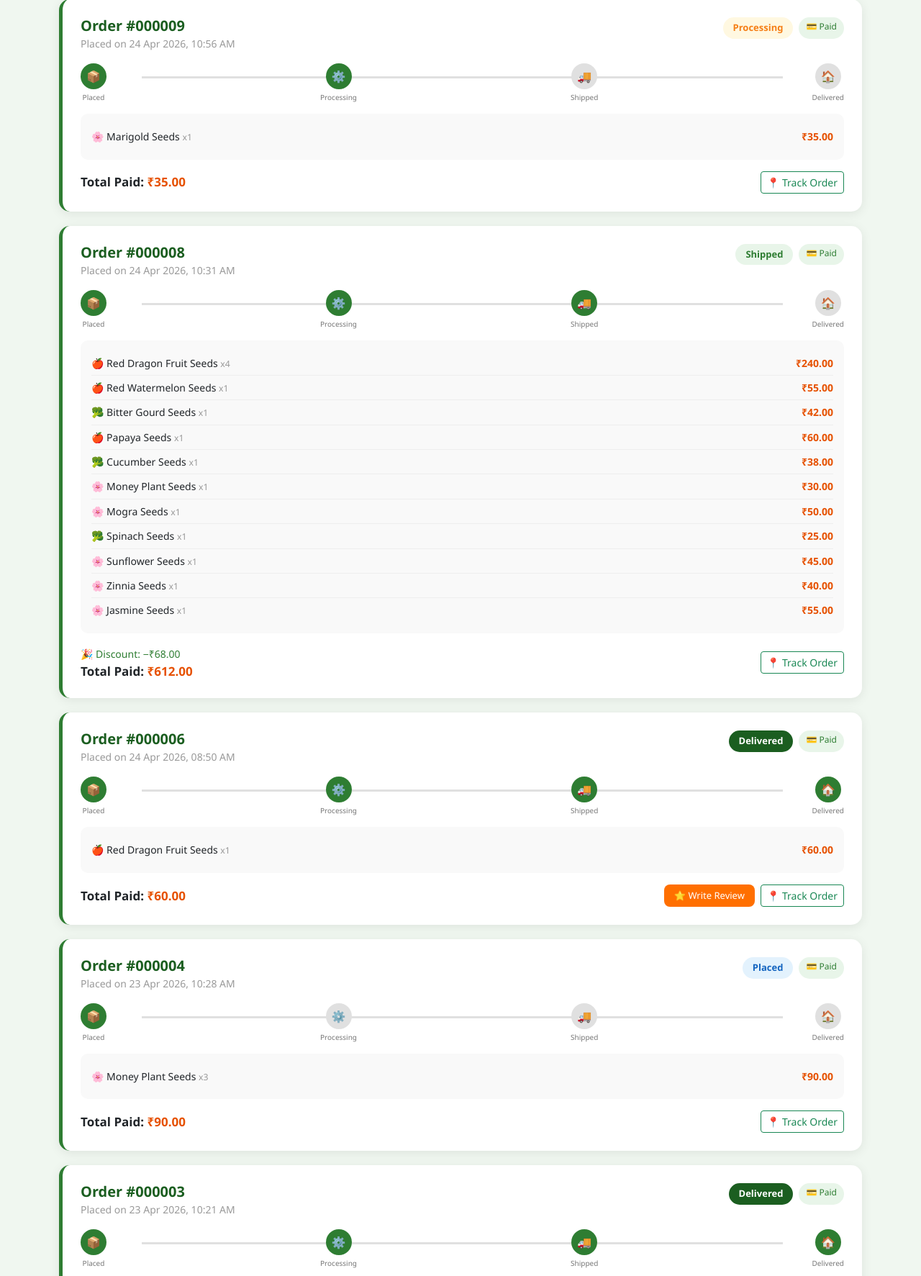
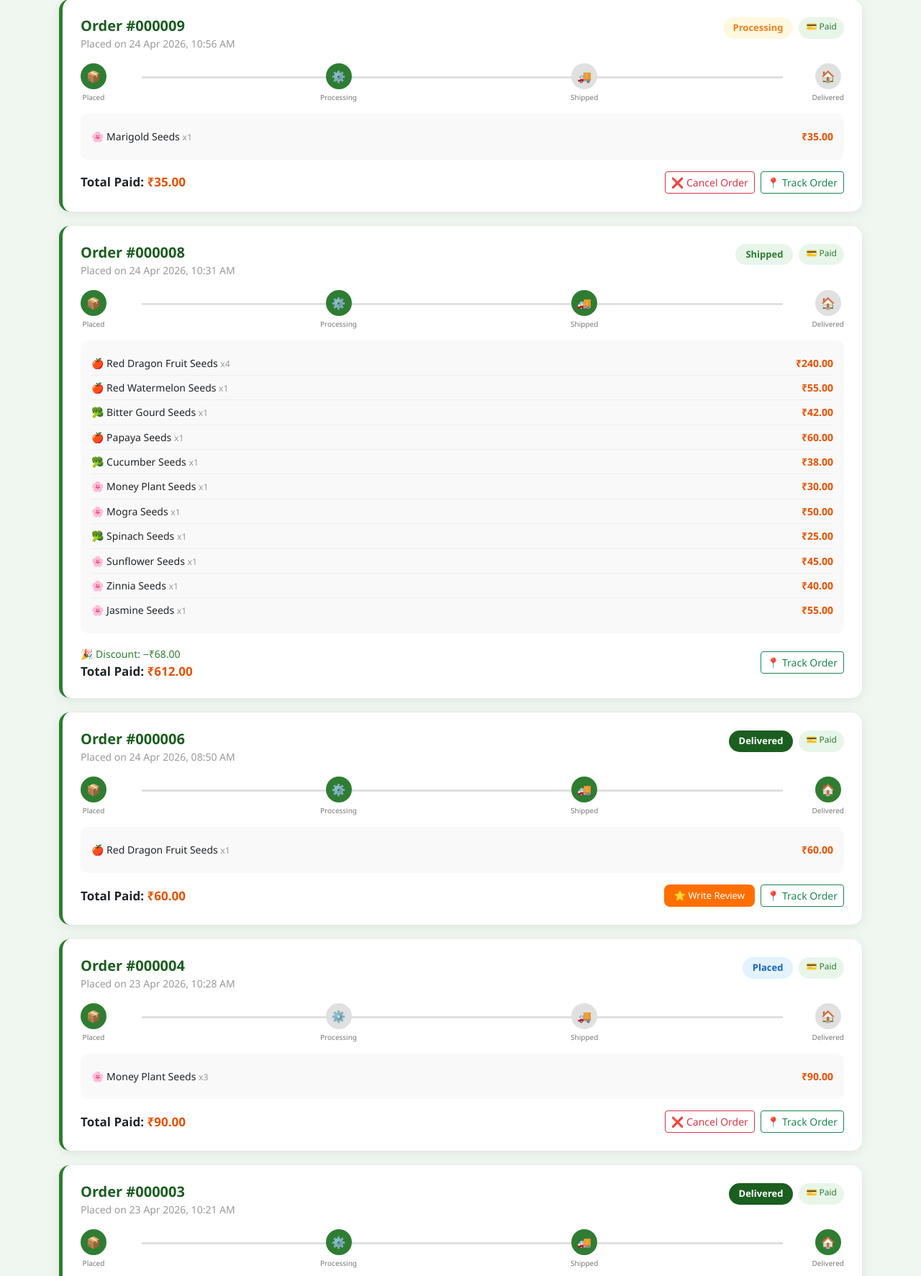
Before and after one commit to Neha-Bhat11/gogreen, a PHP site: page /gogreen/pages/order_details.php in a window 1280 px wide. Shown: the part 147-1920 px from the top of the page at 72% size. Run offline with PHP 8.4, Linux system fonts and the light colour scheme; a user stored in the database is signed in; data comes from the database, SQL or seed files in the repository.

Commit message:
Updated order functionality

```diff
--- a/admin/manage_orders.php
+++ b/admin/manage_orders.php
@@ -70,6 +70,7 @@ $orders = $pdo->query("SELECT o.*, u.name as user_name, u.email as user_email
         .status-processing { background: #fff8e1; color: #f57f17; }
         .status-shipped    { background: #e8f5e9; color: #2e7d32; }
         .status-delivered  { background: #1b5e20; color: white; }
+        .status-cancelled { background: #ffebee; color: #c62828; }
     </style>
 </head>
 <body>
@@ -152,6 +153,7 @@ $orders = $pdo->query("SELECT o.*, u.name as user_name, u.email as user_email
                                 <option value="processing" <?= $order['order_status']=='processing' ? 'selected':'' ?>>Processing</option>
                                 <option value="shipped"    <?= $order['order_status']=='shipped'    ? 'selected':'' ?>>Shipped</option>
                                 <option value="delivered"  <?= $order['order_status']=='delivered'  ? 'selected':'' ?>>Delivered</option>
+                                <option value="cancelled"  <?= $order['order_status']=='cancelled'  ? 'selected':'' ?>>Cancelled</option>
                             </select>
                             <button type="submit" name="update_status"
                                     class="btn btn-success btn-sm">✓</button>
--- a/pages/order_details.php
+++ b/pages/order_details.php
@@ -48,6 +48,7 @@ $orders = $stmt->fetchAll();
         .status-processing { background: #fff8e1; color: #f57f17; }
         .status-shipped    { background: #e8f5e9; color: #2e7d32; }
         .status-delivered  { background: #1b5e20; color: white; }
+        .status-cancelled { background: #ffebee; color: #c62828; }
         .payment-badge {
             padding: 4px 10px; border-radius: 20px; font-size: 12px;
         }
@@ -153,6 +154,7 @@ $orders = $stmt->fetchAll();
             // Track steps
             $steps   = ['placed', 'processing', 'shipped', 'delivered'];
             $current = array_search($order['order_status'], $steps);
+            if ($current === false) $current = -1; // for cancelled
         ?>
         <div class="order-card">
             <!-- Order Header -->
@@ -230,10 +232,26 @@ $orders = $stmt->fetchAll();
             ⭐ Write Review
         </button>
     <?php endif; ?>
+
+    <?php if (in_array($order['order_status'], ['placed', 'processing'])): ?>
+        <button onclick="cancelOrder(<?= $order['id'] ?>)"
+                class="btn btn-outline-danger btn-sm">
+            ❌ Cancel Order
+        </button>
+    <?php endif; ?>
+
+    <?php if ($order['order_status'] == 'cancelled'): ?>
+        <span class="badge bg-danger px-3 py-2">
+            ❌ Order Cancelled
+        </span>
+    <?php endif; ?>
+
+    <?php if ($order['order_status'] != 'cancelled'): ?>
         <a href="order_tracking.php?id=<?= $order['id'] ?>"
            class="btn btn-outline-success btn-sm">
             📍 Track Order
         </a>
+    <?php endif; ?>
 </div>
             </div>
         </div>
@@ -269,6 +287,25 @@ $orders = $stmt->fetchAll();
 function openReview(orderId) {
     window.location.href = 'order_tracking.php?id=' + orderId + '&review=1';
 }
+function cancelOrder(orderId) {
+    if (!confirm('Are you sure you want to cancel this order?\nThis action cannot be undone!')) {
+        return;
+    }
+    fetch('../actions/order_action.php', {
+        method: 'POST',
+        headers: {'Content-Type': 'application/x-www-form-urlencoded'},
+        body: 'action=cancel_order&order_id=' + orderId
+    })
+    .then(res => res.json())
+    .then(data => {
+        if (data.success) {
+            alert('✅ Order cancelled successfully!\nYour stock has been restored.');
+            location.reload();
+        } else {
+            alert('❌ ' + (data.message || 'Cannot cancel this order.'));
+        }
+    });
+}
 </script>
 </body>
 </html>
```
Also changed, not shown: actions/order_action.php (+45 -0 lines). Lines whose indentation alone changed are shown as unchanged.
